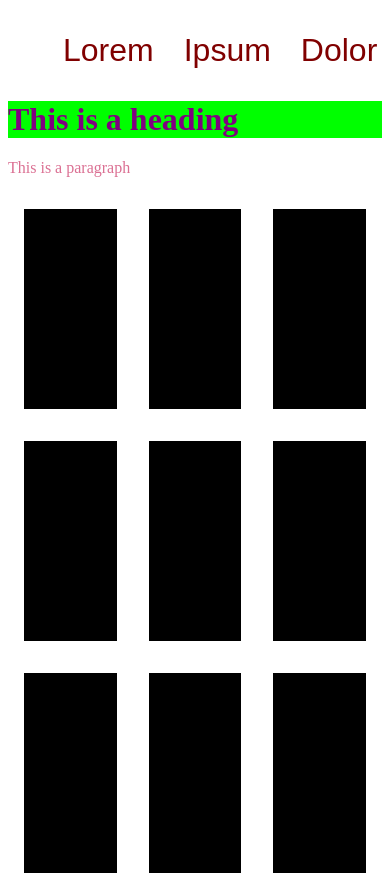
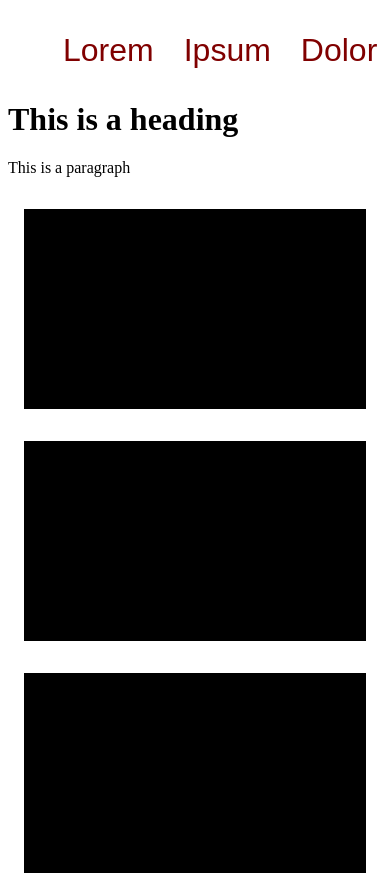
Before and after one commit to hlca-school-student/comp-sci, a plain HTML site: page jonathan/index.html in a window 390 px wide. Shown: the top 876 px of the page. Drawn offline with Linux system fonts and the light colour scheme.

Commit message:
Added dynamic grid layout based on screen width

```diff
--- a/jonathan/style.css
+++ b/jonathan/style.css
@@ -1,10 +1,9 @@
 h1 {
-    color: purple;
-    background-color: #00FF00;
+  color: #000000;
 }
 
 p {
-    color: palevioletred;
+    color: #000000;
 }
 nav {
     text-align: center;
@@ -52,3 +51,13 @@ nav {
     display: grid;
     grid-template-columns: 1fr 1fr 1fr;
   }
+@media screen and (max-width: 765px) and (min-width: 481px) {
+  .grid-component {
+    grid-template-columns: 1fr 1fr;
+  }
+}
+@media screen and (max-width: 480px) {
+  .grid-component {
+    grid-template-columns: 1fr;
+  }
+}
```
Also changed, not shown: jonathan/index.html (+0 -1 lines).
